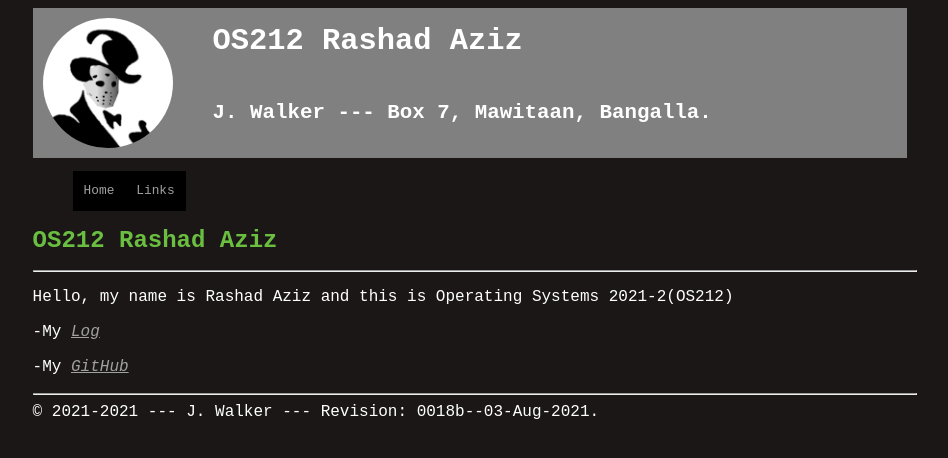
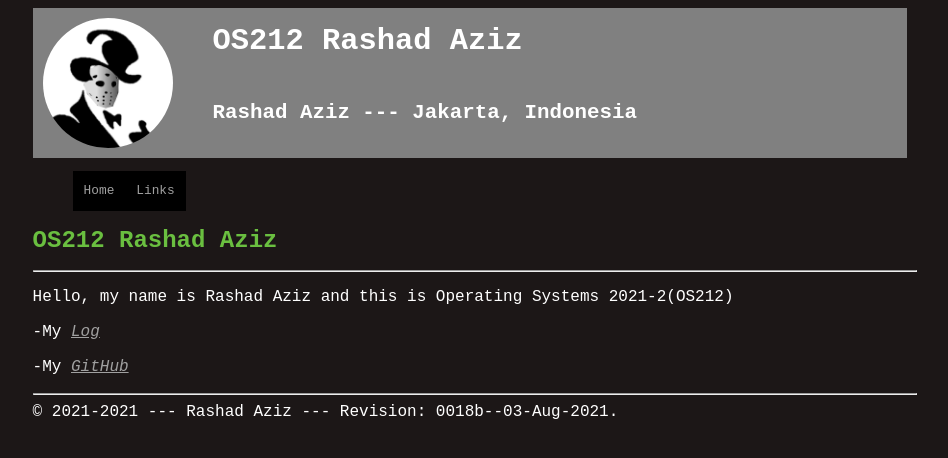
Before and after one commit to rashadaziz/os212, a Jekyll site: the page built from index.md, in a window 1280 px wide. Shown: the top 458 px of the page, without its empty margins (165-1113 px from the left). Built offline with Jekyll 4.4.1, drawn with Linux system fonts in a browser that asks for light colours; our own code applies the rules of GitHub Pages for plain Markdown files.

Commit message:
update config

```diff
--- a/_config.yml
+++ b/_config.yml
@@ -13,8 +13,8 @@ navbarlinks:
   link:      "/LINKS/"
 title:       "GitHub Page Template"
 lang:        "en-US"
-author:      "J. Walker"
-address:     "Box 7, Mawitaan, Bangalla."
+author:      "Rashad Aziz"
+address:     "Jakarta, Indonesia"
 sitemap:     "true"
 markdown:    "kramdown"
 defaults:
```
